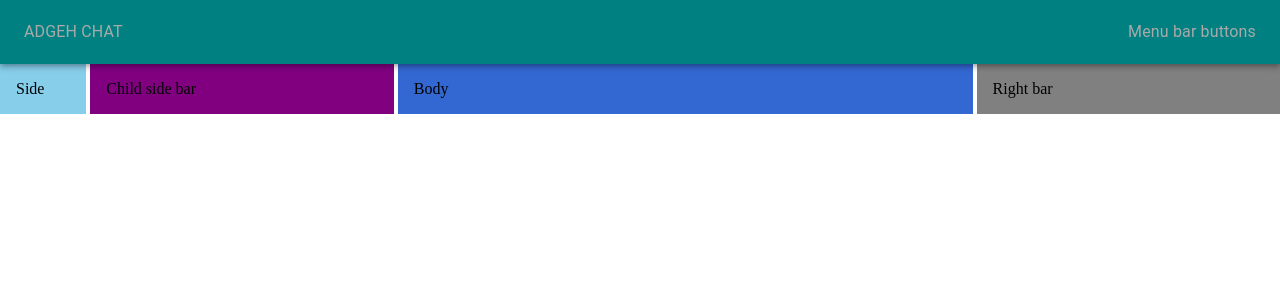
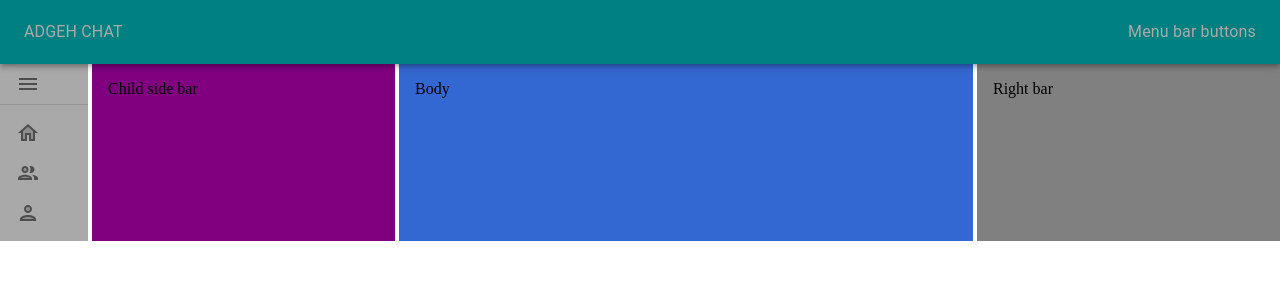
Before and after one commit to adgehbirhane/adgehchat, a React (Vite) app: page / in a window 1280 px wide. Shown: the top 300 px of the page. Built offline with nearby package versions, Linux system fonts and the light colour scheme.

Commit message:
main side bar added

```diff
--- a/src/layout/sidebar/Sidebar.tsx
+++ b/src/layout/sidebar/Sidebar.tsx
@@ -1,13 +1,38 @@
-import { Box } from "@mui/material";
+import {
+  BreakfastDiningOutlined,
+  GroupTwoTone,
+  HomeTwoTone,
+  MenuTwoTone,
+  PersonTwoTone,
+} from "@mui/icons-material";
+import { Box, Divider, List, ListItemButton, ListItemIcon } from "@mui/material";
 
 export const Sidebar = () => {
   return (
-    <Box
-      bgcolor="skyblue"
-      flex={0.2}
-      p={2}
-    >
-      Side
+    <Box bgcolor="darkgrey" flex={0.1}>
+        <ListItemButton>
+          <ListItemIcon>
+            <MenuTwoTone/>
+          </ListItemIcon>
+        </ListItemButton>
+        <Divider/>
+      <List>
+        <ListItemButton>
+          <ListItemIcon>
+            <HomeTwoTone />
+          </ListItemIcon>
+        </ListItemButton>
+        <ListItemButton>
+          <ListItemIcon>
+            <GroupTwoTone />
+          </ListItemIcon>
+        </ListItemButton>
+        <ListItemButton>
+          <ListItemIcon>
+            <PersonTwoTone />
+          </ListItemIcon>
+        </ListItemButton>
+      </List>
     </Box>
   );
 };
```
